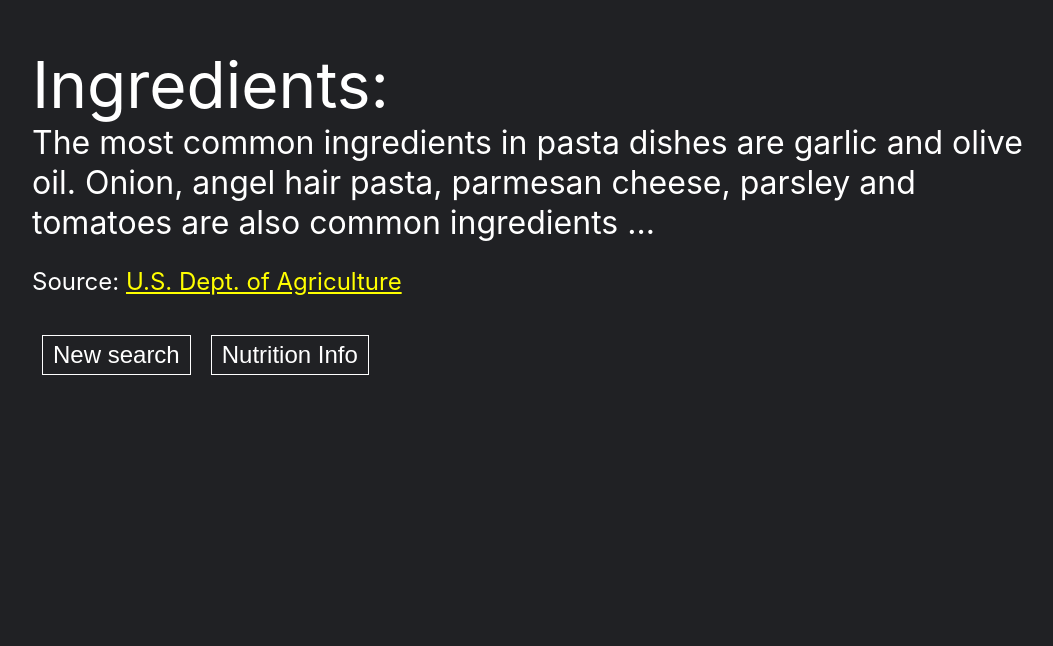
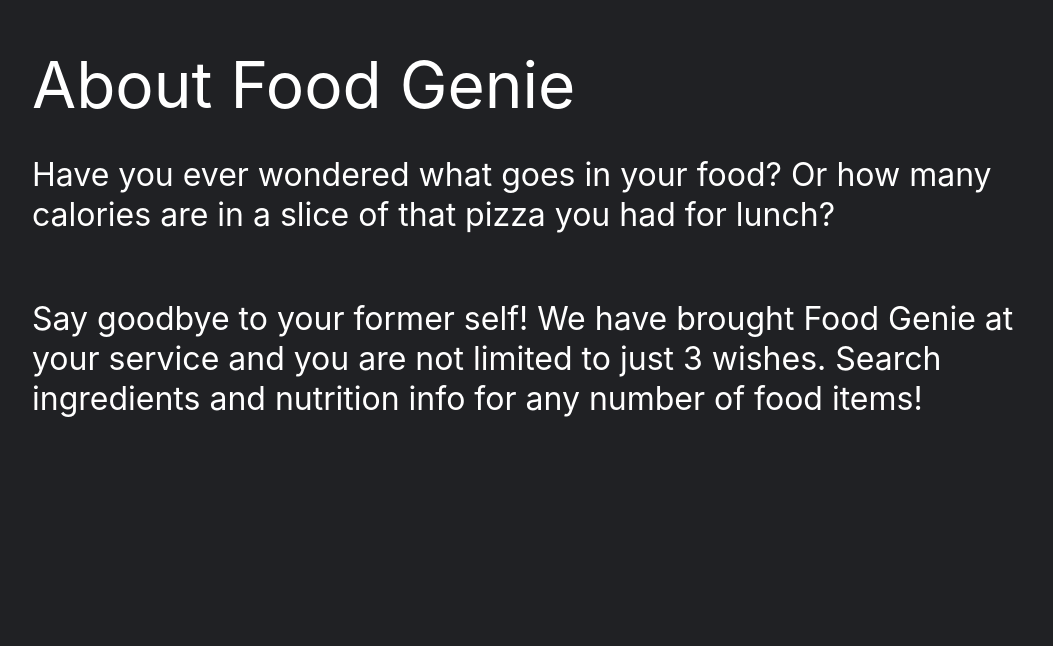
Before and after one commit to lil-white-shadow/food-genie, a React (Create React App) app: page / in a window 1280 px wide. Shown: the part 1234-1880 px from the top of the page, without its empty margins (96-1149 px from the left). Built offline with nearby package versions, Linux system fonts and the light colour scheme.

Commit message:
disable search button with no inputs

```diff
--- a/src/App.css
+++ b/src/App.css
@@ -120,6 +120,18 @@
   border: 1px solid;
   color: white;
   font-size: min(1.5rem, 5vw);
+}
+
+.buttonContainer button.disabled:hover {
+  cursor: not-allowed;
+  background-color: red;
+}
+
+.buttonContainer button.disabled:active {
+  scale: none;
+  background-color: red;
+  animation-name: buttonShake;
+  animation-duration: 2s;
 }
 
 .buttonContainer button:hover, button:active {
--- a/src/App.js
+++ b/src/App.js
@@ -11,6 +11,8 @@
 
   const [input, setInput] = useState("");
   const [search, setSearch] = useState("");
+  const [ingredients, setIngredients] = useState("");
+  const [nutrition, setNutrition] = useState("");
 
   const SearchRef = useRef()
   const IngredientsRef = useRef()
@@ -26,11 +28,6 @@
     ref.current.scrollIntoView({ behavior: 'smooth' })
   }
 
-  const [ingredients, setIngredients] = useState("The most common ingredients in pasta dishes are garlic and olive oil. Onion, angel hair pasta, parmesan cheese, parsley and tomatoes are also common ingredients ...");
-
-  const [nutrition, setNutrition] = useState("The most common ingredients in pasta dishes are garlic and olive oil. Onion, angel hair pasta, parmesan cheese, parsley and tomatoes are also common ingredients ...");
-
-  // const [ingredients, setIngredients] = useState("");
 
   useEffect(() => {
     if (search !== "") {
@@ -46,7 +43,6 @@
 
       fetch(endpoint)
         .then((response) => response.json())
-        // .then(response => console.log(response.foods[0].ingredients))
         .then((response) => {
           if(response.foods[0].ingredients) {
             let receivedIngredients = response.foods[0].ingredients;
@@ -98,9 +94,9 @@
           value={input}
         />
         <div className="buttonContainer">
-          <button onClick={handleSubmit}>Search</button>
-          <button onClick={() => goToComponent(IngredientsRef)}>Ingredients</button>
-          <button onClick={() => goToComponent(NutritionRef)}>Nutrition Info</button>
+          <button onClick={handleSubmit} disabled={input === '' ? true : false} className={input === '' ? 'disabled' : null}>Search</button>
+          <button onClick={() => goToComponent(IngredientsRef)} disabled={input === '' ? true : false} className={input === '' ? 'disabled' : null}>Ingredients</button>
+          <button onClick={() => goToComponent(NutritionRef)} disabled={input === '' ? true : false} className={input === '' ? 'disabled' : null}>Nutrition Info</button>
         </div>
       </div>
       {ingredients.length > 0 ? (
```
